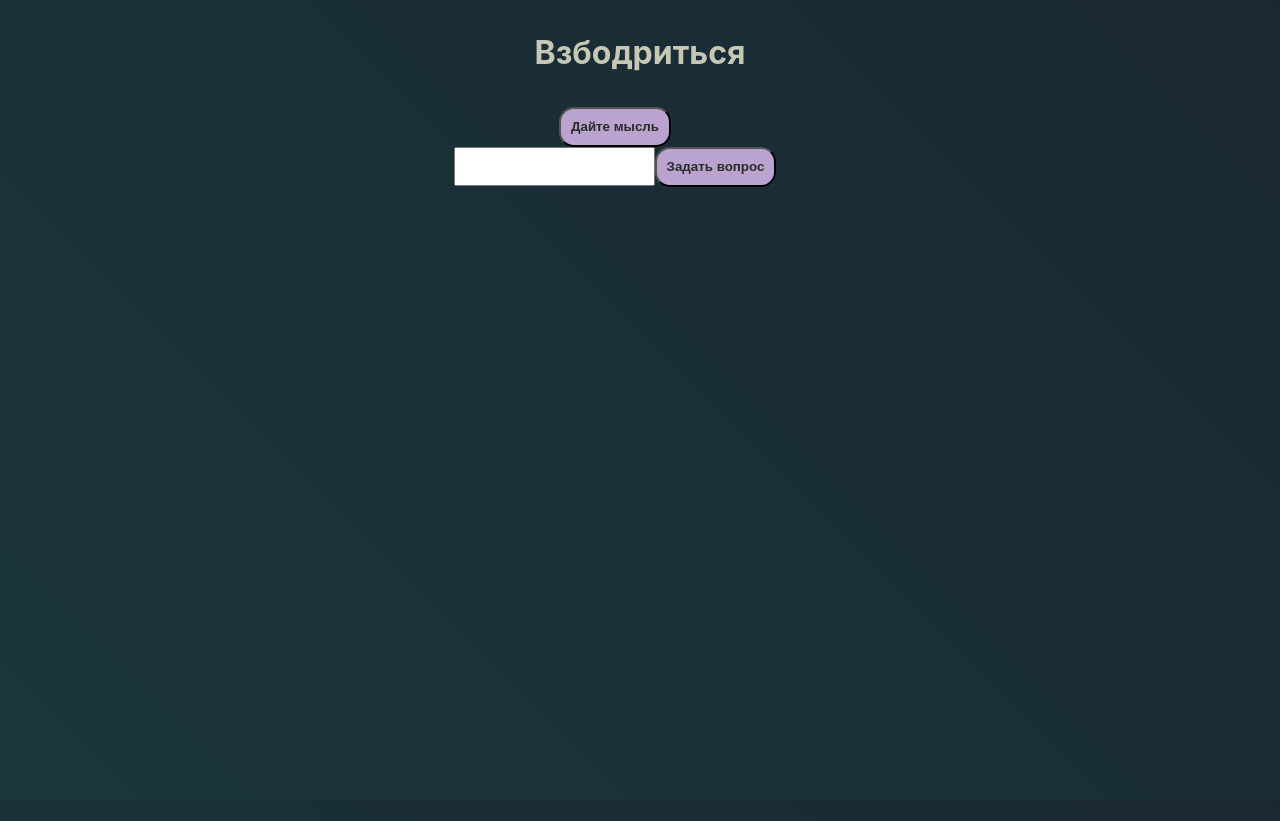
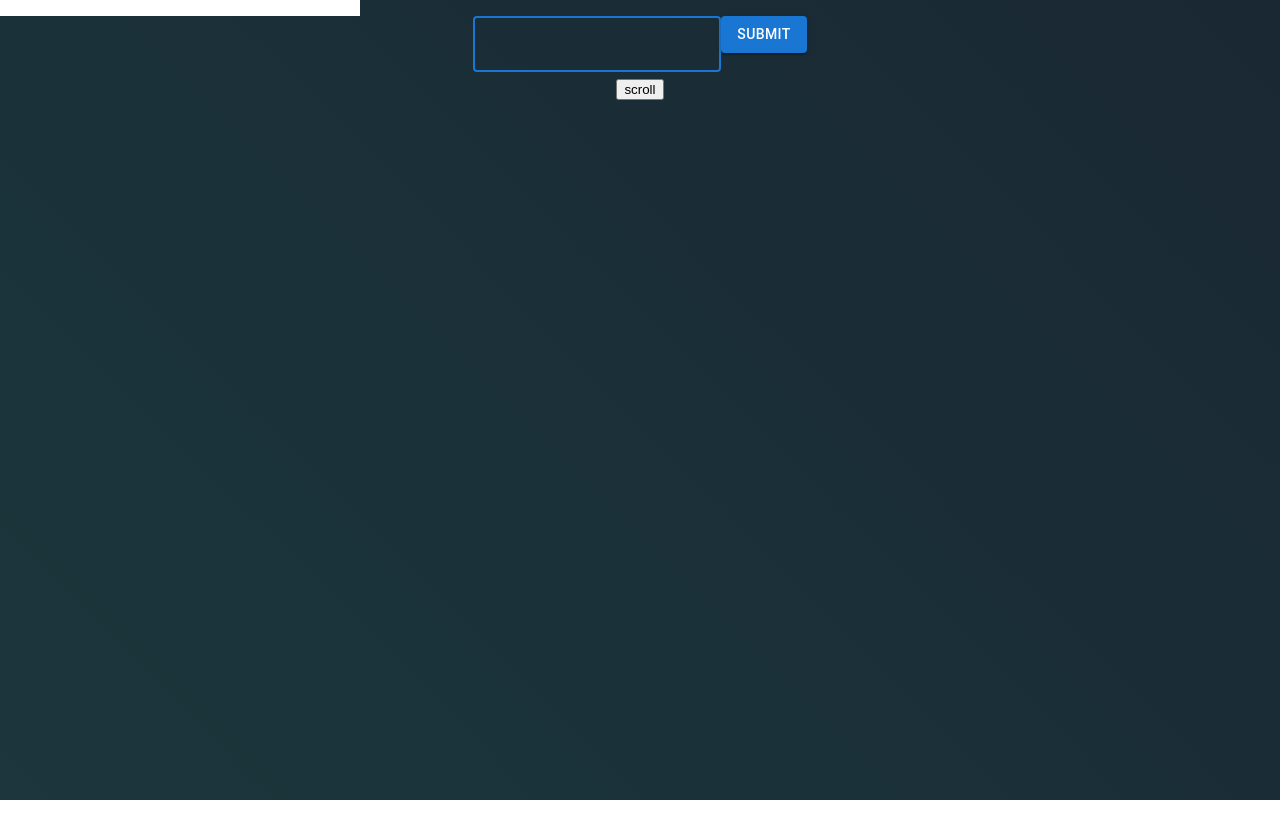
Before and after one commit to Milyakova/react_again, a React (Create React App) app: page / in a window 1280 px wide. After the commit the page ends 800 px from the top, so only its background shows below. Built offline with nearby package versions, Linux system fonts and the light colour scheme.

Commit message:
lesson3 processed

```diff
--- a/src/App.js
+++ b/src/App.js
@@ -1,97 +1,157 @@
 import "./App.css";
-import React, { useEffect, useState } from "react";
-import { Message } from "./components/Message";
-
-const messageList = [
-  {
-    text: "Отладка кода — это как охота. Охота на баги.",
-    author: "Amit Kalantri",
-  },
-  {
-    text: "Всегда пишите код так, будто сопровождать его будет склонный к насилию психопат, который знает, где вы живете.",
-    author: "Martin Golding",
-  },
-  {
-    text: "Если вы дадите человеку программу, то займете его на один день. Если вы научите человека программировать, то займете его на всю жизнь.",
-    author: "Waseem Latif",
-  },
-];
-
-const answersList = [
-  {
-    text: "You can never understand everything. But, you should push yourself to understand the system.",
-    author: "Ryan Dahl (Creator of Node JS)",
-  },
-
-  {
-    text: "Успех обычно приходит к тем, кто слишком занят, чтобы его просто ждать",
-    author: "Henry David Thoreau",
-  },
-
-  {
-    text: "Успех — это путь от неудачи к неудаче без потери энтузиазма",
-    author: "Уинстон Черчилль",
-  },
-  {
-    text: "Притворяйся, пока не получится! Делай вид, что ты настолько уверен в себе, насколько это необходимо, пока не обнаружишь, что так оно и есть",
-    author: "Брайан Трейси",
-  },
-];
+import React, { useEffect, useRef, useState } from "react";
+import { Form } from "./components/Form/Form";
+import { AUTHORS } from "./utils/constants";
+import { MessageList } from "./components/MessageList/MessageList.jsx";
+import ItemsList from "./components/ItemsList/ItemsList.jsx";
 
 function App() {
   const [messages, setMessages] = useState([]);
-  const [value, setValue] = useState("");
+
+  const timeout = useRef();
+  const wrapperRef = useRef();
+
+  const addMessage = (newMsg) => {
+    setMessages([...messages, newMsg]);
+  };
+
+  const sendMessage = (text) => {
+    addMessage({
+      author: AUTHORS.human,
+      text,
+      id: `msg-${Date.now()}`,
+    });
+  };
 
   useEffect(() => {
-    let timeout;
-    if (messages[messages.length - 1]?.author === "Вы: ") {
-      timeout = setTimeout(() => {
-        const randomNum = Math.floor(Math.random() * answersList.length);
-        setMessages((prevMessages) => [
-          ...prevMessages,
-          answersList[randomNum],
-        ]);
+    if (messages[messages.length - 1]?.author === AUTHORS.human) {
+      timeout.current = setTimeout(() => {
+        addMessage({
+          author: AUTHORS.robot,
+          text: "hello friend",
+          id: `msg-${Date.now()}`,
+        });
       }, 1000);
     }
+
     return () => {
-      clearTimeout(timeout);
+      clearTimeout(timeout.current);
     };
   }, [messages]);
 
-  const handleAddMessage = () => {
-    if (messageList.length !== 0) {
-      const addingMessage = messageList.shift();
-      setMessages((prevMessages) => [...prevMessages, addingMessage]);
-    }
-  };
-
-  const handleChange = (event) => {
-    setValue(event.target.value);
-  };
-
-  const handleSubmit = (event) => {
-    event.preventDefault();
-    setMessages((prevMessages) => [
-      ...prevMessages,
-      { text: value, author: "Вы: " },
-    ]);
+  const handleScroll = () => {
+    wrapperRef.current?.scrollTo({ x: 0, y: 0 });
   };
 
   return (
-    <div className="App">
-      <h1>Взбодриться</h1>
-      {messages.map((message, i) => (
-        <Message key={i} content={message} />
-      ))}
-      <button onClick={handleAddMessage} className="btn">
-        Дайте мысль
-      </button>
-      <form onSubmit={handleSubmit}>
-        <input value={value} onChange={handleChange} className="input"></input>
-        <input type="submit" value="Задать вопрос" className="btn"></input>
-      </form>
+    <div className="App" ref={wrapperRef}>
+      <div className="flex-container">
+        <ItemsList />
+        <div>
+          <MessageList messages={messages} />
+          <Form onSubmit={sendMessage} />
+          <button onClick={handleScroll}>scroll</button>
+        </div>
+      </div>
     </div>
   );
 }
 
 export default App;
+// import "./App.css";
+// import React, { useEffect, useState } from "react";
+// import { Message } from "./components/Message";
+
+// const messageList = [
+//   {
+//     text: "Отладка кода — это как охота. Охота на баги.",
+//     author: "Amit Kalantri",
+//   },
+//   {
+//     text: "Всегда пишите код так, будто сопровождать его будет склонный к насилию психопат, который знает, где вы живете.",
+//     author: "Martin Golding",
+//   },
+//   {
+//     text: "Если вы дадите человеку программу, то займете его на один день. Если вы научите человека программировать, то займете его на всю жизнь.",
+//     author: "Waseem Latif",
+//   },
+// ];
+
+// const answersList = [
+//   {
+//     text: "You can never understand everything. But, you should push yourself to understand the system.",
+//     author: "Ryan Dahl (Creator of Node JS)",
+//   },
+
+//   {
+//     text: "Успех обычно приходит к тем, кто слишком занят, чтобы его просто ждать",
+//     author: "Henry David Thoreau",
+//   },
+
+//   {
+//     text: "Успех — это путь от неудачи к неудаче без потери энтузиазма",
+//     author: "Уинстон Черчилль",
+//   },
+//   {
+//     text: "Притворяйся, пока не получится! Делай вид, что ты настолько уверен в себе, насколько это необходимо, пока не обнаружишь, что так оно и есть",
+//     author: "Брайан Трейси",
+//   },
+// ];
+
+// function App() {
+//   const [messages, setMessages] = useState([]);
+//   const [value, setValue] = useState("");
+
+//   useEffect(() => {
+//     let timeout;
+//     if (messages[messages.length - 1]?.author === "Вы: ") {
+//       timeout = setTimeout(() => {
+//         const randomNum = Math.floor(Math.random() * answersList.length);
+//         setMessages((prevMessages) => [
+//           ...prevMessages,
+//           answersList[randomNum],
+//         ]);
+//       }, 1000);
+//     }
+//     return () => {
+//       clearTimeout(timeout);
+//     };
+//   }, [messages]);
+
+//   const handleAddMessage = () => {
+//     if (messageList.length !== 0) {
+//       const addingMessage = messageList.shift();
+//       setMessages((prevMessages) => [...prevMessages, addingMessage]);
+//     }
+//   };
+
+//   const handleChange = (event) => {
+//     setValue(event.target.value);
+//   };
+
+//   const handleSubmit = (event) => {
+//     event.preventDefault();
+//     setMessages((prevMessages) => [
+//       ...prevMessages,
+//       { text: value, author: "Вы: " },
+//     ]);
+//   };
+
+//   return (
+//     <div className="App">
+//       <h1>Взбодриться</h1>
+//       {messages.map((message, i) => (
+//         <Message key={i} content={message} />
+//       ))}
+//       <button onClick={handleAddMessage} className="btn">
+//         Дайте мысль
+//       </button>
+//       <form onSubmit={handleSubmit}>
+//         <input value={value} onChange={handleChange} className="input"></input>
+//         <input type="submit" value="Задать вопрос" className="btn"></input>
+//       </form>
+//     </div>
+//   );
+// }
+
+// export default App;
--- /dev/null
+++ b/src/components/Form/Form.jsx
@@ -0,0 +1,42 @@
+import { useEffect, useRef, useState } from "react";
+import { TextField } from "@mui/material";
+import Button from "@mui/material/Button";
+
+import "./form.styles.css";
+
+export const Form = ({ onSubmit }) => {
+  const [value, setValue] = useState("");
+
+  const inputRef = useRef();
+
+  const handleSubmit = (e) => {
+    e.preventDefault();
+
+    onSubmit(value);
+    setValue("");
+  };
+
+  const handleChange = (e) => {
+    setValue(e.target.value);
+  };
+
+  useEffect(() => {
+    console.log("did mount", inputRef);
+    inputRef.current?.focus();
+
+    return () => {
+      console.log("will unmount");
+    };
+  }, []);
+
+  return (
+    <form onSubmit={handleSubmit}>
+      {/* <input value={value} onChange={handleChange} type="text" ref={inputRef} /> */}
+      {/* <input type="submit" /> */}
+      <TextField value={value} onChange={handleChange} inputRef={inputRef} />
+      <Button className="mybtn" type="submit" variant="contained">
+        Submit
+      </Button>
+    </form>
+  );
+};
--- /dev/null
+++ b/src/components/Form/form.styles.css
@@ -0,0 +1,3 @@
+.mybtn.MuiButton-root:hover {
+  background-color: green;
+}
--- /dev/null
+++ b/src/components/ItemsList/ItemsList.jsx
@@ -0,0 +1,34 @@
+import React from "react";
+import List from "@mui/material/List";
+import ListItem from "@mui/material/ListItem";
+import ListItemAvatar from "@mui/material/ListItemAvatar";
+import Avatar from "@mui/material/Avatar";
+
+export default function ItemsList() {
+  const mychats = [
+    {
+      id: "643hi5",
+      name: "Anna",
+    },
+    {
+      id: "782jd673",
+      name: "Oleg",
+    },
+    {
+      id: "438yrhf",
+      name: "Jenna",
+    },
+  ];
+
+  return (
+    <List sx={{ width: "100%", maxWidth: 360, bgcolor: "background.paper" }}>
+      {mychats.map((chat) => {
+        <ListItem alignItems="flex-start">
+          <ListItemAvatar>
+            <Avatar alt={chat.name} src="../../img" />
+          </ListItemAvatar>
+        </ListItem>;
+      })}
+    </List>
+  );
+}
--- /dev/null
+++ b/src/components/Message/Message.jsx
@@ -0,0 +1,29 @@
+import PropTypes from "prop-types";
+import "./message.styles.css";
+
+export const Message = ({ author, text }) => {
+  return (
+    <div className="message">
+      <span>{author}:</span>
+      <span>{text}</span>
+    </div>
+  );
+};
+
+Message.propTypes = {
+  author: PropTypes.string.isRequired,
+  text: PropTypes.string,
+};
+
+// import React from "react";
+
+// export class Message extends React.Component {
+//   render() {
+//     const { name, asd, doSmth } = this.props;
+//     return (
+//       <h3 onClick={doSmth}>
+//         I am a message: {name}, {asd}
+//       </h3>
+//     );
+//   }
+// }
--- /dev/null
+++ b/src/components/Message/message.styles.css
@@ -0,0 +1,7 @@
+.message {
+  color: red;
+}
+
+.header {
+  font-weight: 200;
+}
--- /dev/null
+++ b/src/components/MessageList/MessageList.jsx
@@ -0,0 +1,6 @@
+import { Message } from "../Message/Message";
+
+export const MessageList = ({ messages }) =>
+  messages.map((msg) => (
+    <Message key={msg.id} text={msg.text} author={msg.author} />
+  ));
--- a/src/components/message.jsx
+++ /dev/null
@@ -1,10 +0,0 @@
-import React from "react";
-import "./message.styles.css";
-export const Message = ({ content }) => {
-  return (
-    <div>
-      <b>{content.author}: </b>
-      {content.text}
-    </div>
-  );
-};
--- a/src/components/message.styles.css
+++ /dev/null
@@ -1,27 +0,0 @@
-.header {
-  font-weight: 200;
-}
-.btn {
-  height: 40px;
-  font-weight: bold;
-  padding: 10px;
-  border-radius: 15px;
-  margin-right: 50px;
-  color: rgb(41, 42, 42);
-  background-color: rgb(187, 163, 207);
-}
-.code-wrapper {
-  display: none;
-  background-color: rgb(53, 48, 59);
-  width: 35vw;
-  text-align: start;
-  font-weight: 200;
-  border-radius: 10px;
-  color: rgb(209, 207, 53);
-  padding: 8px;
-}
-.flex {
-  display: flex;
-  flex-direction: row;
-  justify-content: center;
-}
--- /dev/null
+++ b/src/utils/constants.js
@@ -0,0 +1,4 @@
+export const AUTHORS = {
+  human: "me",
+  robot: "mr robot",
+};
```
Also changed, not shown: package.json (+9 -1 lines), src/img/LEGO.jpg (added), 1 other file (tests, documents, lock files or other folders).
